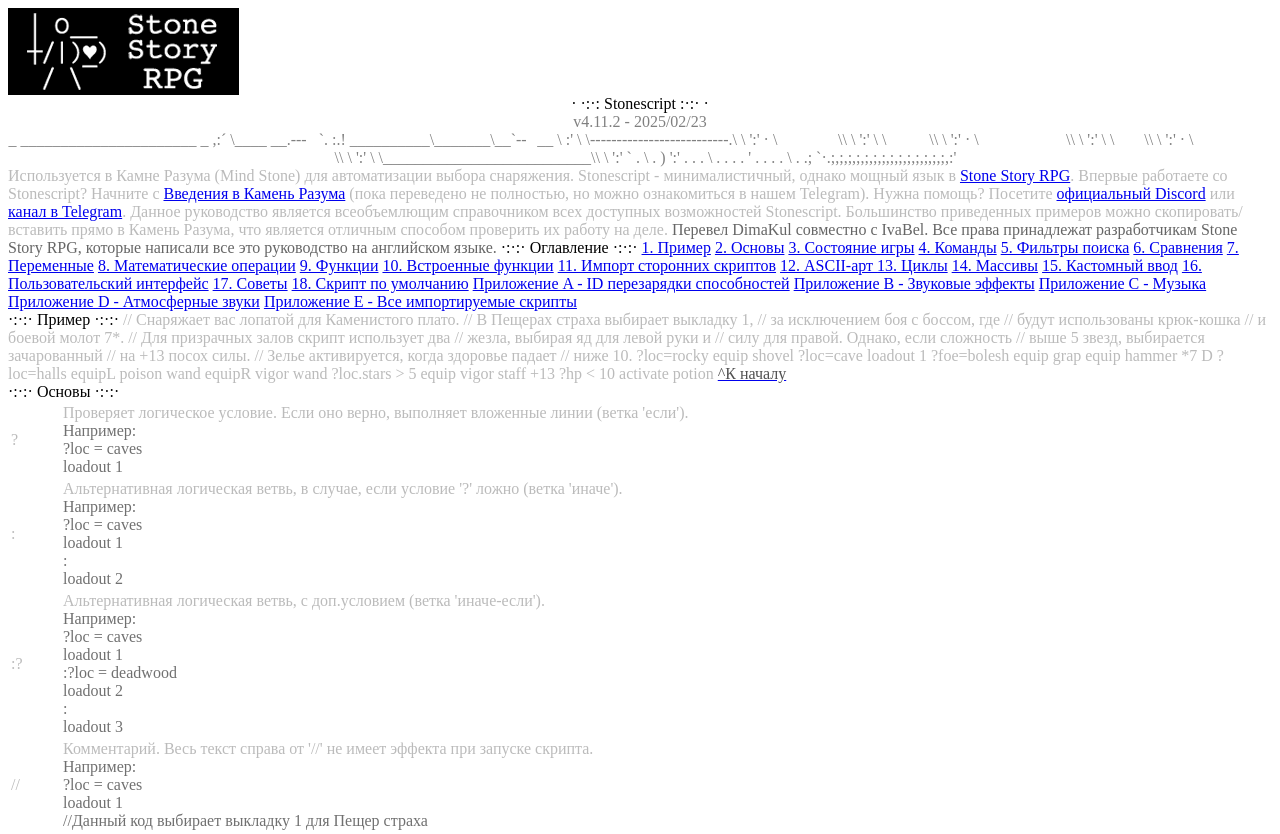
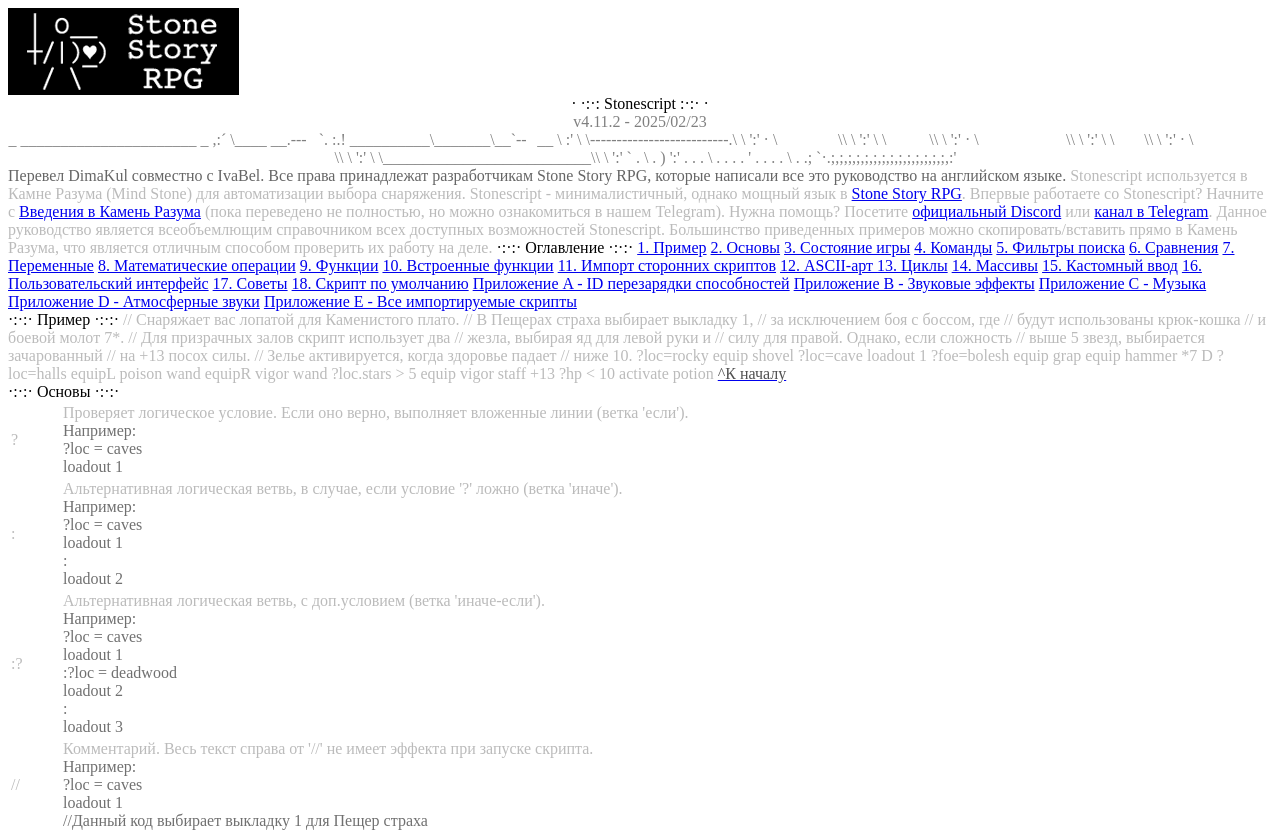
Before and after one commit to DimaKul/dimakul.github.io, a plain HTML site: page manual.html in a window 1280 px wide. Shown: the top 834 px of the page. Drawn offline with Linux system fonts and the light colour scheme.

Commit message:
переводчики

```diff
--- a/manual.html
+++ b/manual.html
@@ -49,16 +49,15 @@
 </font></center>
 </f>
 <font color="#bbbbbb">
-<f>Используется в Камне Разума (Mind Stone) для автоматизации выбора снаряжения. Stonescript - минималистичный, однако мощный язык в <a href="https://stonestoryrpg.com/" target="_blank">Stone Story RPG</a>.</f>
+<f><font color="#666666">Перевел DimaKul совместно с IvaBel. Все права принадлежат разработчикам Stone Story RPG, которые написали все это руководство на английском языке.</font></f>
+
+<f>Stonescript используется в Камне Разума (Mind Stone) для автоматизации выбора снаряжения. Stonescript - минималистичный, однако мощный язык в <a href="https://stonestoryrpg.com/" target="_blank">Stone Story RPG</a>.</f>
 
 <f>Впервые работаете со Stonescript? Начните с <a href="https://dimakul.github.io/introduction">Введения в Камень Разума</a> (пока переведено не полностью, но можно ознакомиться в нашем Telegram).
 
 <f>Нужна помощь? Посетите <a href="https://discord.gg/StoneStoryRPG" target="_blank">официальный Discord</a> или <a href="https://t.me/StoneStoryRpgRu" target="_blank">канал в Telegram</a>.<f>
 
 <f>Данное руководство является всеобъемлющим справочником всех доступных возможностей Stonescript. Большинство приведенных примеров можно скопировать/вставить прямо в Камень Разума, что является отличным способом проверить их работу на деле.</f>
-
-<f><font color="#666666">Перевел DimaKul совместно с IvaBel. Все права принадлежат разработчикам Stone Story RPG, которые написали все это руководство на английском языке.</font></f>
-
 </f></f></f></font>
 
 ·:·:· Оглавление ·:·:·
```
Also changed, not shown: introduction.html (+3 -1 lines).
